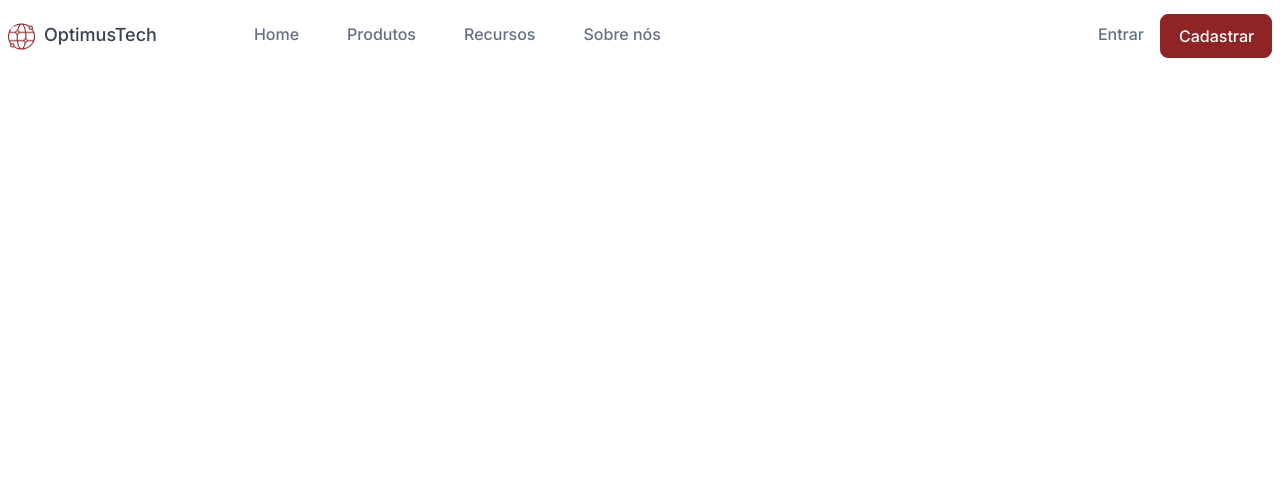
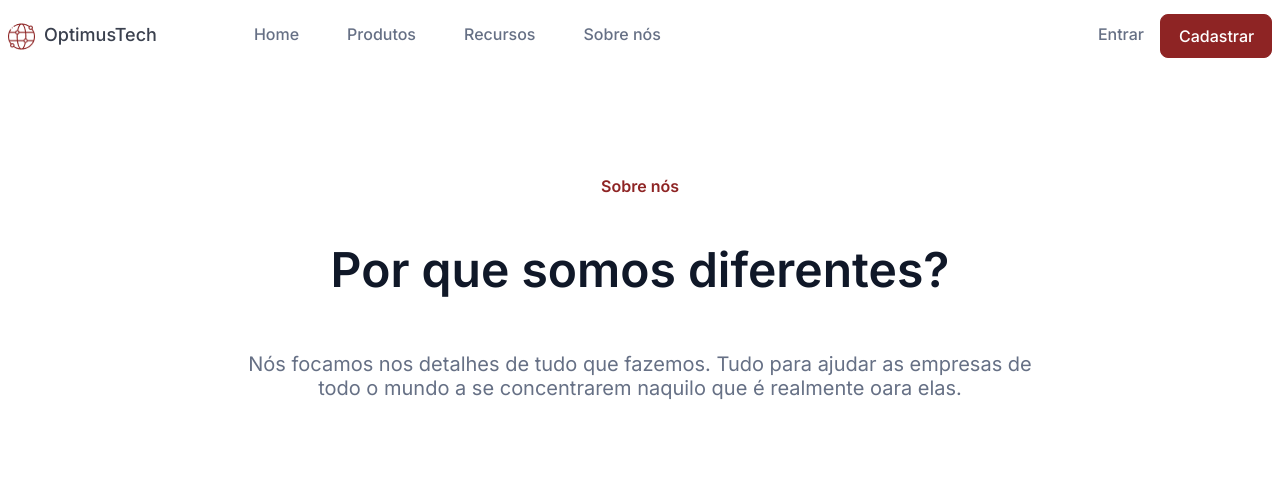
Before and after one commit to brunarcampos/7DaysOfCode_Desafio1, a plain HTML site: page index.html in a window 1280 px wide. Drawn offline with Linux system fonts and the light colour scheme.

Commit message:
segunda parte finalizada

```diff
--- a/index.html
+++ b/index.html
@@ -13,6 +13,7 @@
             --cor-primaria: #3A404E;
             --fonte-inter: "Inter";
             --cor-secundaria: #667085;
+            --cor-preta: #101828;
             --cor-botao: #8E2424;
             --cor-terciaria: #FFFFFF;
         }
@@ -103,6 +104,38 @@
             border: 1px solid var(--cor-botao);
         }
 
+        .segunda-parte{
+            display: center;
+            text-align: center;
+            padding-top: 96px;
+            padding-bottom: 96px;
+
+        }
+        .subtitulo {
+            font-family: var(--fonte-inter);
+            font-weight: 600;
+            font-size: 16px;
+            height: 24px;
+            color: var(--cor-botao);
+        }
+        .pergunta{
+            font-family: var(--fonte-inter);
+            font-size: 48px;
+            font-weight: 600;
+            height: 60px;
+            color: var(--cor-preta);
+        }
+
+        .texto{
+            font-family: var(--fonte-inter);
+            font-size: 20px;
+            font-weight: 400;
+            height: 30px;
+            color: var(--cor-secundaria);
+            padding-top: 12px;
+
+        }
+
     </style>
 </head>
 <body>
@@ -128,5 +161,14 @@
             </div>
         </div>
     </header>
+    <header>
+        <div class="segunda-parte">
+           <h3 class="subtitulo">Sobre nós</h3>
+           <h2 class="pergunta">Por que somos diferentes?</h2>
+           <p class="texto">Nós focamos nos detalhes de tudo que fazemos. Tudo para ajudar as empresas de<br/>
+            todo o mundo a se concentrarem naquilo que é realmente oara elas.</p>
+        </div>
+    </header>
+
 </body>
 </html>
```
